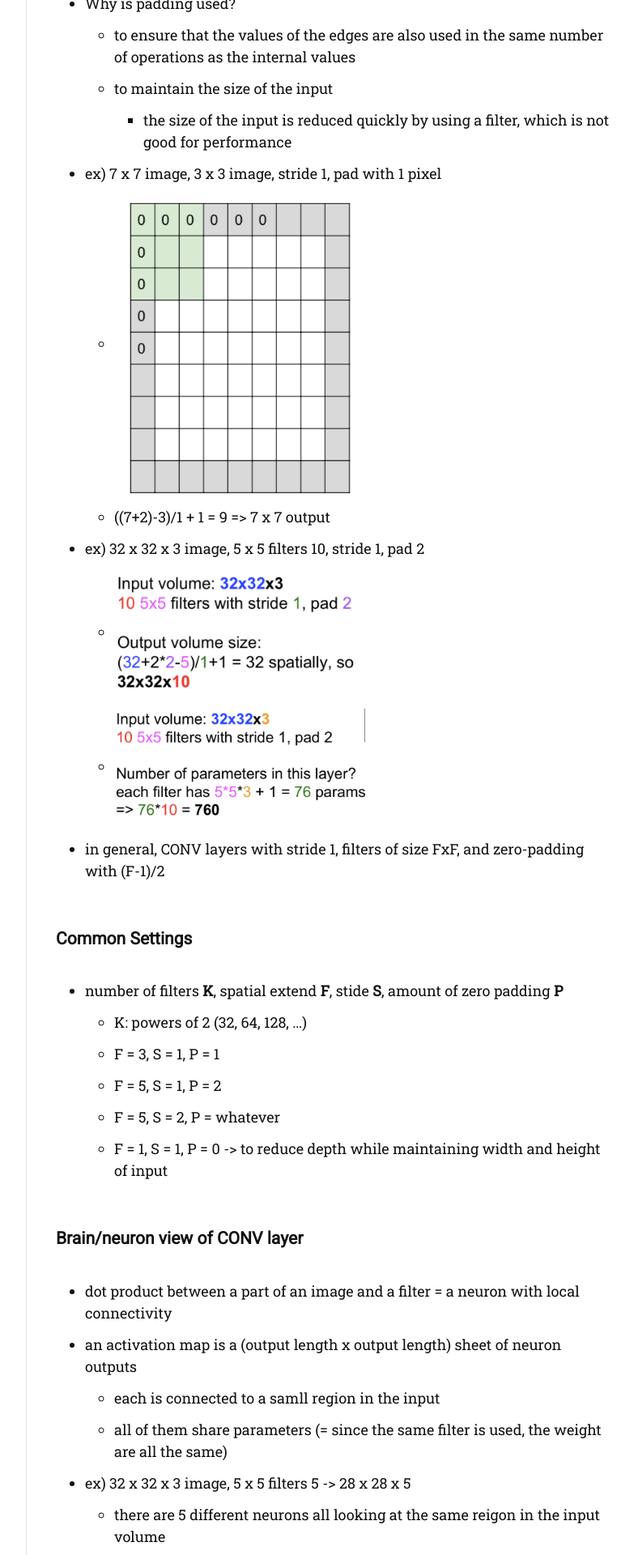
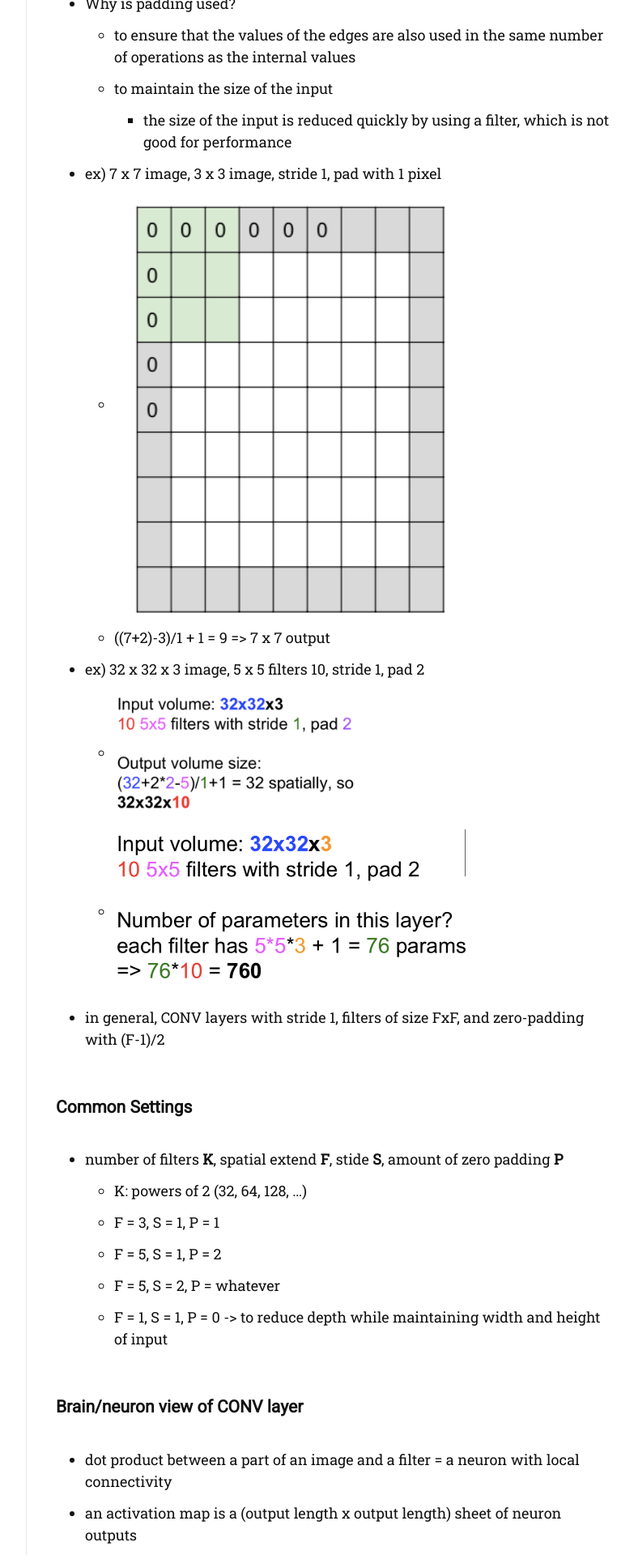
Before and after one commit to dlgur1994/dlgur1994.github.io, a Jekyll site: the page built from _posts/2021-08-01-CS231n-Lecture5.md, in a window 1280 px wide. Shown: the part 2403-4323 px from the top of the page at 81% size, without its empty margins (357-1140 px from the left). Built offline with Jekyll 4.4.1, drawn with Linux system fonts in a browser that asks for light colours; nearby versions of some CDN libraries; some web fonts are replaced; comment, search, counter and statistics services are not loaded; some of the changed text lies outside the part shown.

Commit message:
Lecture5 done 21/08/02

```diff
--- a/_posts/2021-08-01-CS231n-Lecture5.md
+++ b/_posts/2021-08-01-CS231n-Lecture5.md
@@ -43,11 +43,11 @@ math: true
     - to maintain the size of the input
         - the size of the input is reduced quickly by using a filter, which is not good for performance
 - ex) 7 x 7 image, 3 x 3 image, stride 1, pad with 1 pixel
-    - ![3](/images/cs231n/lec5/3.png){: width="50%" height="100%"}
+    - ![3](/images/cs231n/lec5/3.png){: width="70%" height="100%"}
     - ((7+2)-3)/1 + 1 = 9 => 7 x 7 output
 - ex) 32 x 32 x 3 image, 5 x 5 filters 10, stride 1, pad 2
     - ![4](/images/cs231n/lec5/4.png){: width="50%" height="40%"}
-    - ![5](/images/cs231n/lec5/5.png){: width="50%" height="40%"}
+    - ![5](/images/cs231n/lec5/5.png){: width="70%" height="60%"}
 - in general, CONV layers with stride 1, filters of size FxF, and zero-padding with (F-1)/2
 
 ### Common Settings
```
